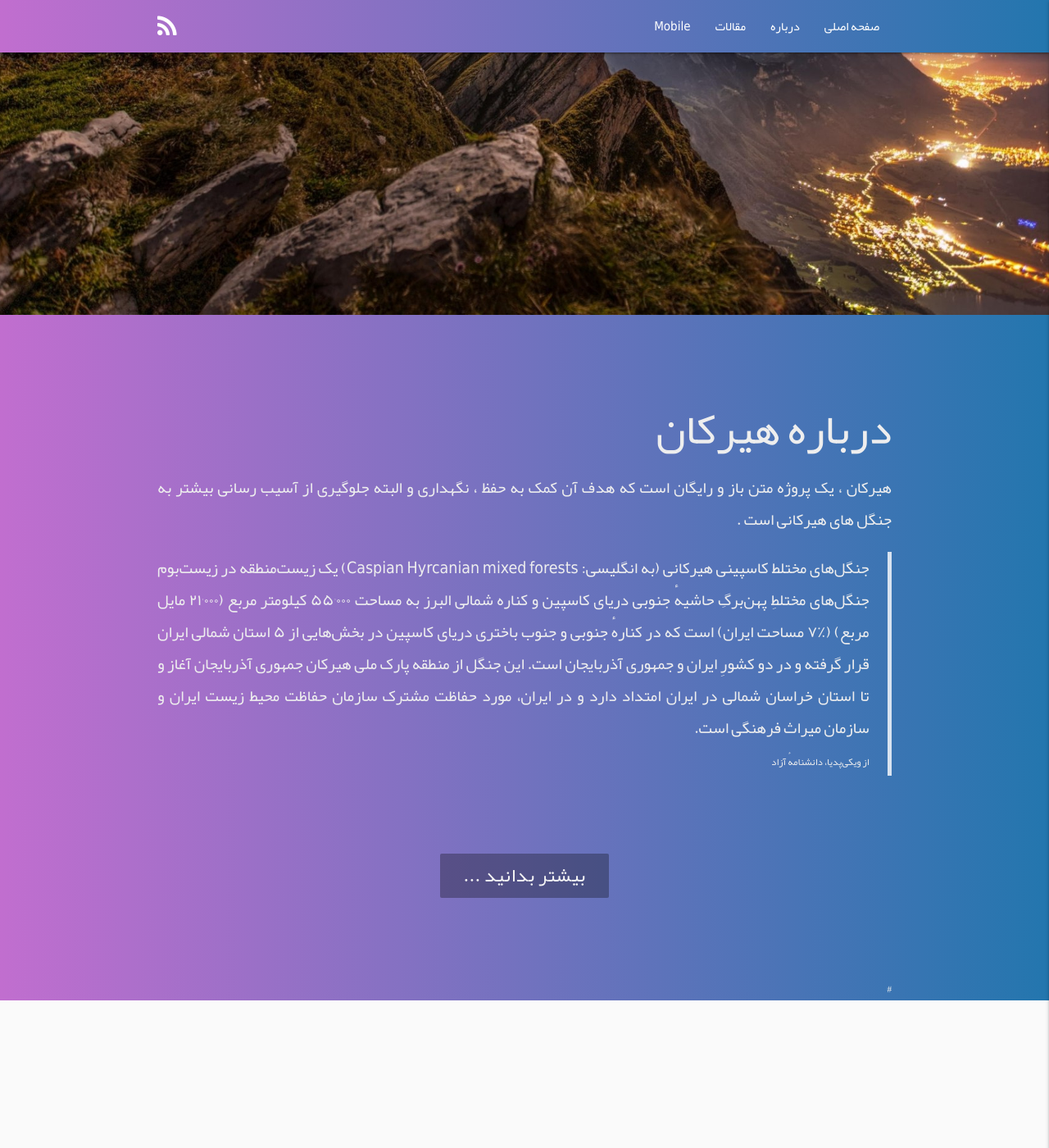
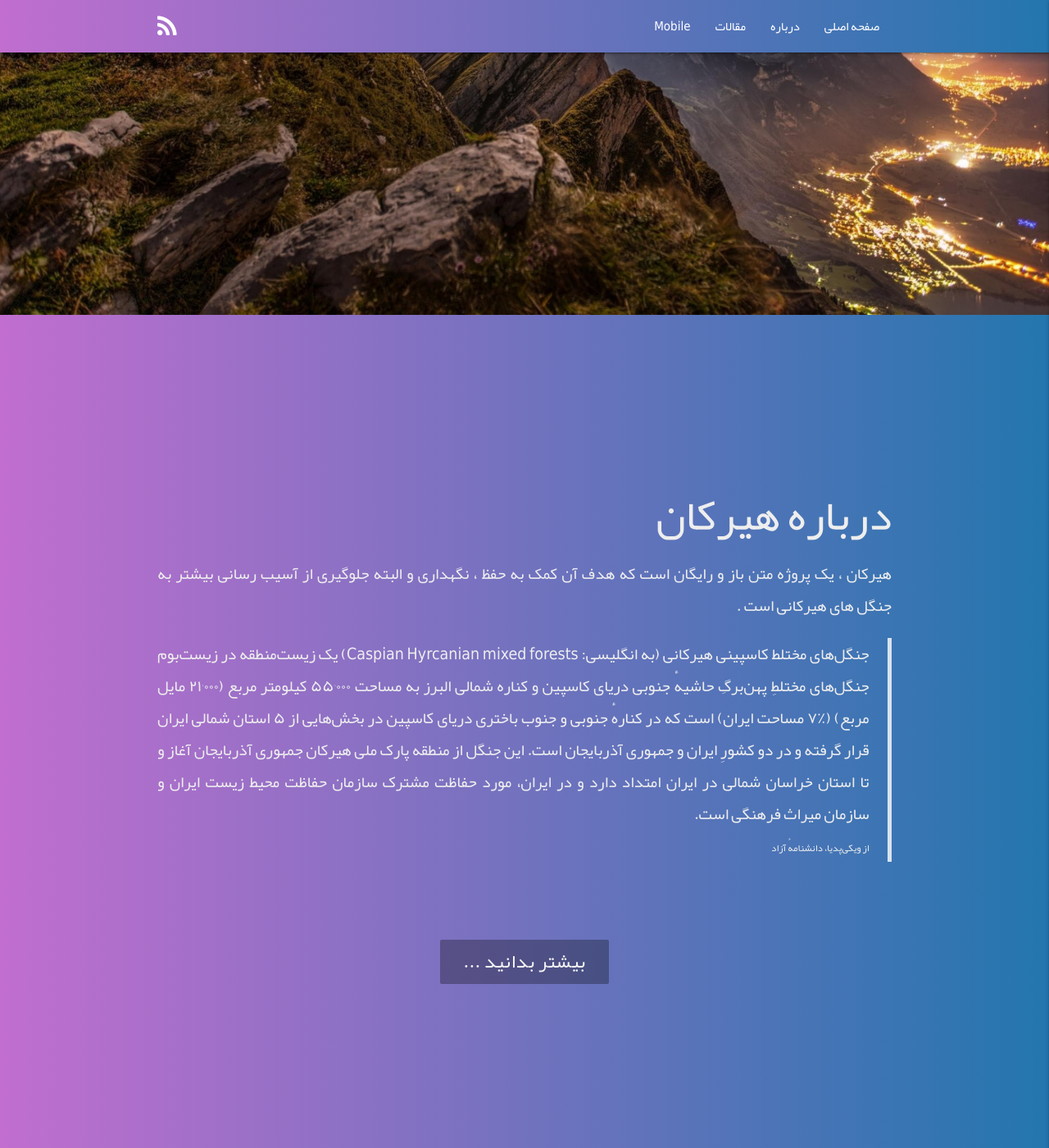
Before and after one commit to hirkaan/hirkaan.github.io, a Jekyll site: the page built from index.markdown, in a window 1280 px wide and 1400 px high, scrolled down 580 px. Shown: the whole window at 82% size. Built offline with Jekyll 4.4.1, drawn with Linux system fonts in a browser that asks for light colours; before the commit the page ends 1820 px from its top, so only the background shows below that.

Commit message:
some changes on main about section

```diff
--- a/_includes/about.html
+++ b/_includes/about.html
@@ -18,17 +18,4 @@
     </div>
 
 
-
-
-
-
-
-
-
-    <div class="row">
-        <div class="container">
-            #
-        </div>
-    </div>
-
 </section>
--- a/assets/css/style.css
+++ b/assets/css/style.css
@@ -66,7 +66,7 @@ body{
 }
 
 #main-about-desc{
-  padding: 5rem 0;
+  padding: 12rem 0;
   font-size: 1.3rem;
   text-align: justify;
 }
```
